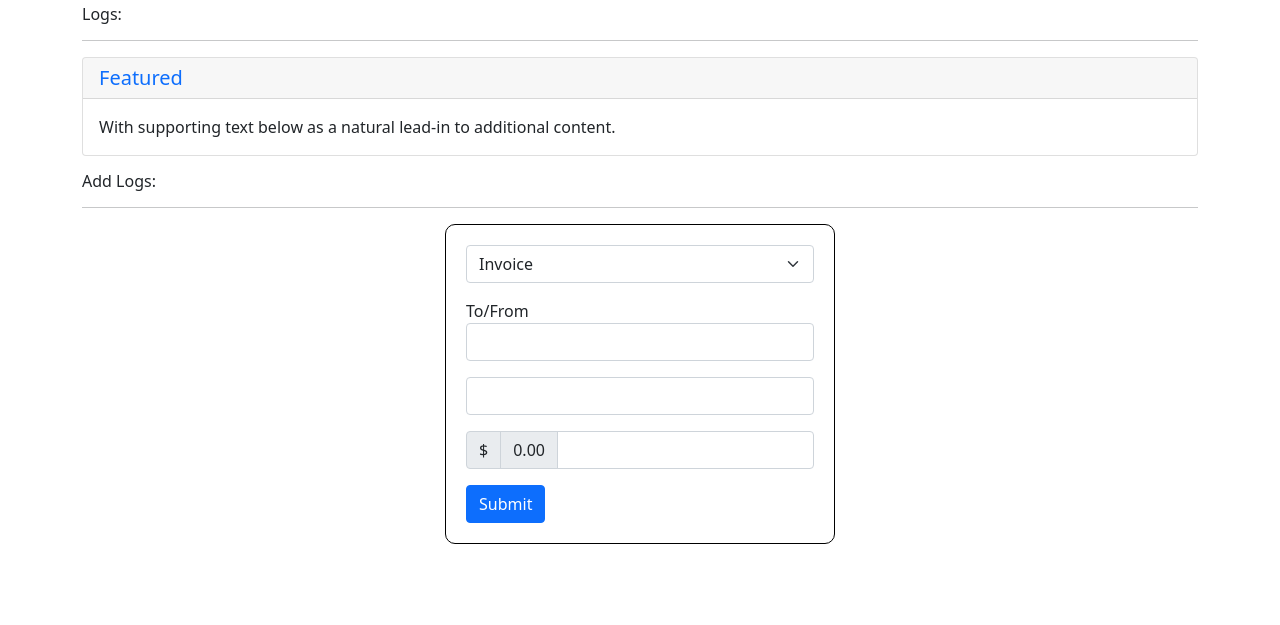
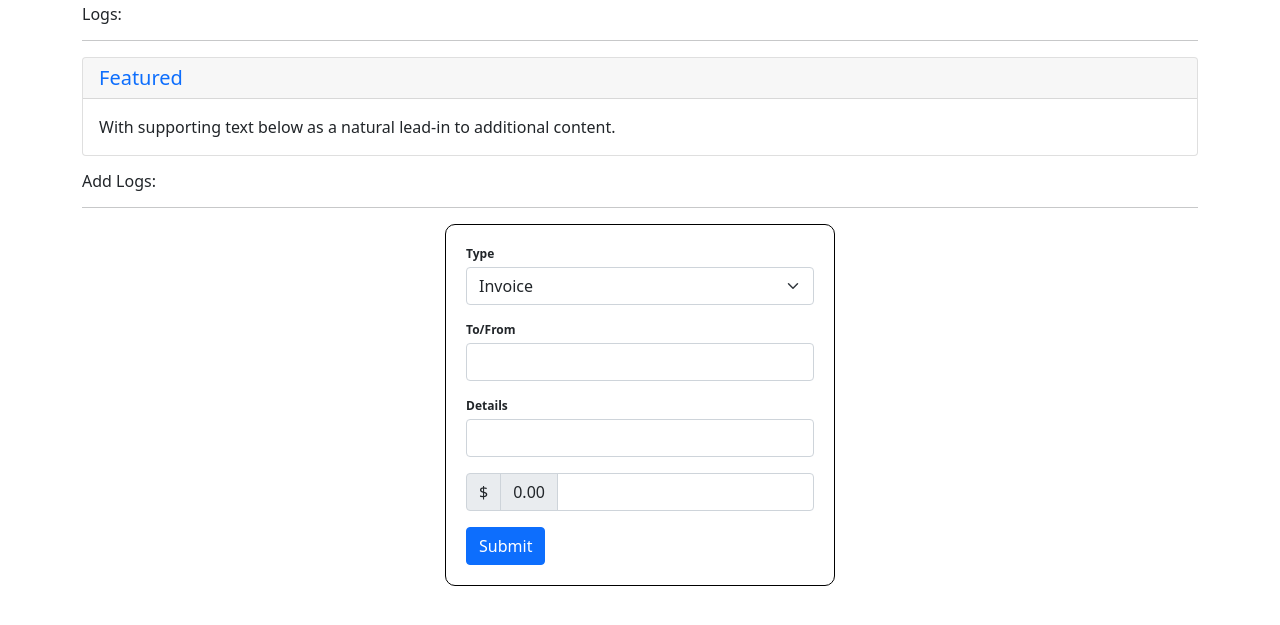
Before and after one commit to subrahmanya01/Typescript-Project, a plain HTML site: page public/index.html in a window 1280 px wide. Shown: the part 73-698 px from the top of the page. Drawn offline with nearby package versions, Linux system fonts and the light colour scheme.

Commit message:
made some UI changes

```diff
--- a/public/index.html
+++ b/public/index.html
@@ -35,14 +35,15 @@
   <div class="flex-container">
      <div class="inside-flex">
         <form class="form-group p-10">
-            <select class="form-select form-select mb-3" aria-label=".form-select-lg example">
+          <label for="Type">Type</label>
+            <select class="form-select form-select mb-3" id="Type" aria-label=".form-select-lg example">
                 <option value="1">Invoice</option>
                 <option value="2">Payment</option>
               </select>
               <label for="to-from">To/From</label>
               <input type="text" name="to-from" id="to-from" class="form-control mb-3" placeholder="" aria-describedby="helpId">
 
-              <label for="Details"></label>
+              <label for="Details">Details</label>
              <input type="text" name="Details" id="Details" class="form-control mb-3" placeholder="" aria-describedby="helpId">
 
               <div class="input-group mb-3 width-set">
--- a/public/styles.css
+++ b/public/styles.css
@@ -31,3 +31,8 @@
     padding: 20px;
     border-radius: 10px;
 }
+label{
+    margin-bottom: 4px;
+    font-weight: 600;
+    font-size: 12px;
+}
```
